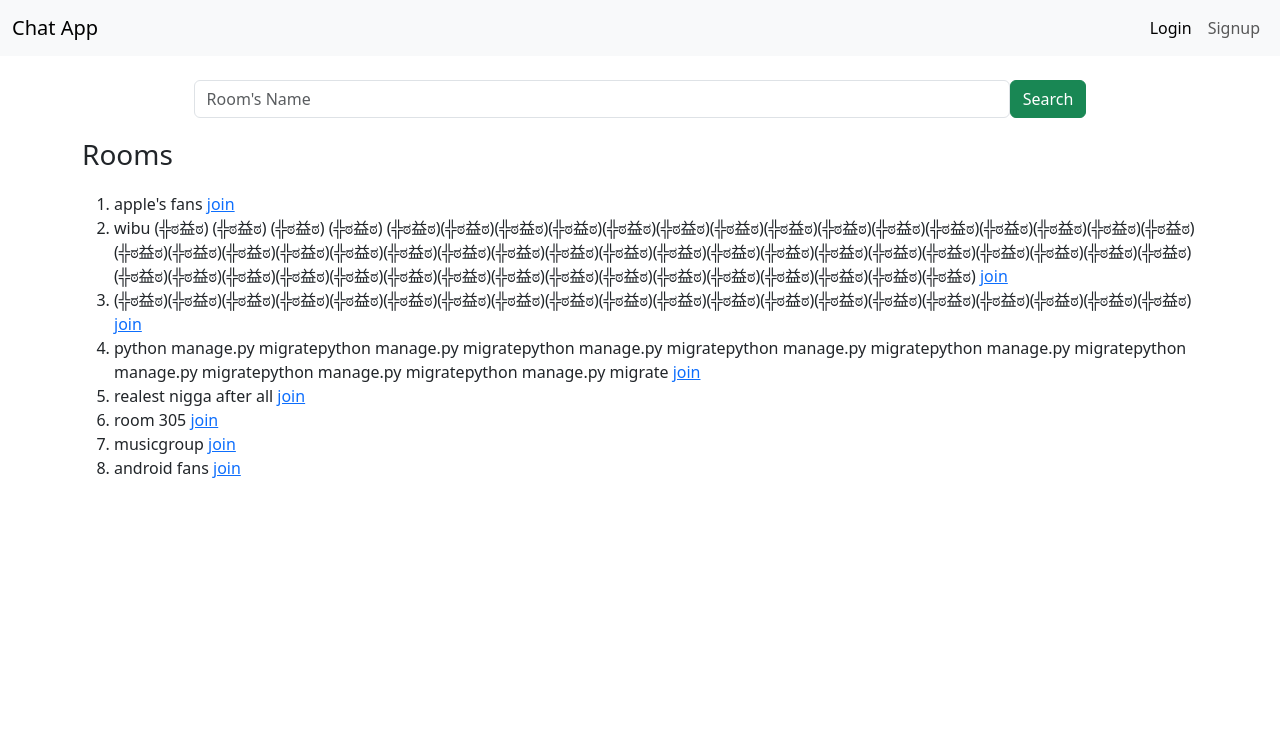
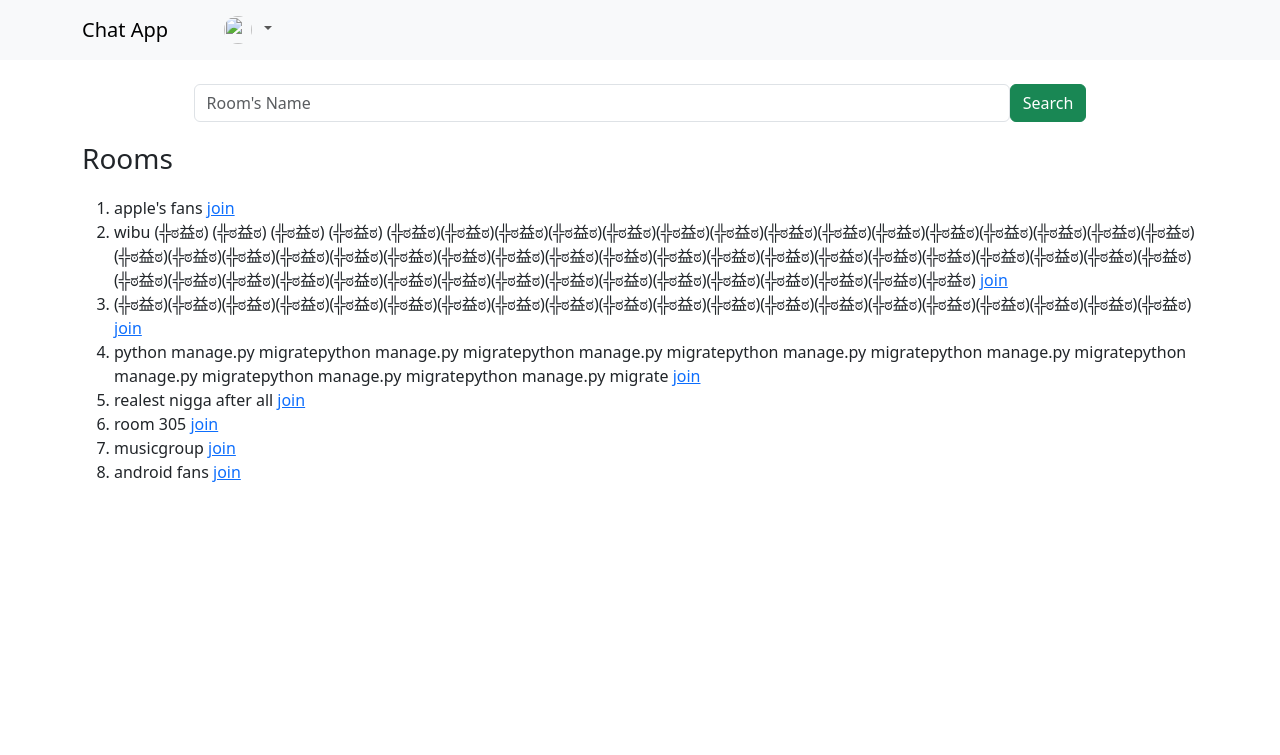
Before and after one commit to tranlequocthong313/chat-app-django, a Django app: page /chat/join_room/ in a window 1280 px wide. Shown: the top 755 px of the page. Run offline with Django 4.2, Linux system fonts and the light colour scheme; data comes from the database, SQL or seed files in the repository; both versions use the stored data as it was after the commit; parts of the project's set-up code (start-up, migrations or seed data) failed here and were passed over; some libraries are stand-ins or nearby versions.

Commit message:
updated ui

```diff
--- a/chat/views.py
+++ b/chat/views.py
@@ -58,6 +58,8 @@
         context["user"] = self.request.user
         Room.objects.get(id=kwargs["object"].id).members.add(self.request.user.id)
         context["messages"] = list(self.serialize_messages(context["room"]))
+        print(self.request.session.items())
+        print(self.request.user.id)
         return context
 
     def serialize_messages(self, room):
--- a/static/css/base.css
+++ b/static/css/base.css
@@ -80,15 +80,16 @@
     height: 100%
 }
 
-.userNavbarAvatar {
-    width: 30px;
-    height: 30px;
-    border-radius: 50%;
-}
-
 .userMsgAvatar {
     width: 20px;
     height: 20px;
     border-radius: 50%;
     margin-right: 8px;
 }
+
+.user-avatar {
+    width: 28px;
+    height: 28px;
+    border-radius: 50%;
+    margin-right: 4px;
+}
--- a/templates/base.html
+++ b/templates/base.html
@@ -7,16 +7,15 @@
     <meta charset="UTF-8">
     <meta http-equiv="X-UA-Compatible" content="IE=edge">
     <meta name="viewport" content="width=device-width, initial-scale=1.0">
-    <link rel="stylesheet" href="{% static 'css/base.css' %}">
     <link href="https://cdn.jsdelivr.net/npm/bootstrap@5.3.0-alpha1/dist/css/bootstrap.min.css" rel="stylesheet"
         integrity="sha384-GLhlTQ8iRABdZLl6O3oVMWSktQOp6b7In1Zl3/Jr59b6EGGoI1aFkw7cmDA6j6gD" crossorigin="anonymous">
-    <script src="//ajax.googleapis.com/ajax/libs/jquery/1.9.1/jquery.min.js"></script>
+    <link rel="stylesheet" href="{% static 'css/base.css' %}">
     <title>{% block title %}{% endblock %}</title>
 </head>
 
 <body>
     <nav class="navbar navbar-expand-lg bg-body-tertiary">
-        <div class="container-fluid">
+        <div class="container">
             <a class="navbar-brand" href="{% url 'home' %}">Chat App</a>
             <button class="navbar-toggler" type="button" data-bs-toggle="collapse" data-bs-target="#navbarScroll"
                 aria-controls="navbarScroll" aria-expanded="false" aria-label="Toggle navigation">
@@ -40,44 +39,45 @@
                     <li class="nav-item">
                         <a href="{% url 'chat_join' %}" class="nav-link active">Join Room</a>
                     </li>
+                </ul>
                 {% endif %}
-                </ul>
-                <ul class="navbar-nav ml-auto mb-2 mb-lg-0 d-flex align-items-center navbar-nav-scroll">
-                    <li class="nav-item">
+                <div class="collapse navbar-collapse" id="navbarsupportedcontent">
+                    <ul class="navbar-nav ms-auto">
+                        <li class="nav-item active">
                             <a href="#" class="nav-link active text-one-line">{% block room_name %}{% endblock %}</a>
                         </li>
-                    <li class="nav-item">
+                        <li class="nav-item active">
                             <a href="#" class="nav-link active text-one-line">{% block member_count %}{% endblock %}</a>
                         </li>
-                    {% if user.is_authenticated %}
-                    <div class="dropdown">
-                        <a href="#" class="nav-link active active dropdown-toggle" data-bs-toggle="dropdown"
-                            aria-expanded="false">
-                            <img class="userNavbarAvatar" src="{{user.avatar}}" alt="{{user.username}}">
+                        <li class="nav-item dropdown">
+                            <a href="#" class="nav-link dropdown-toggle" id="navbardropdown" role="button"
+                                data-toggle="dropdown" aria-haspopup="true" aria-expanded="false">
+                                <img class="user-avatar" src="{{user.avatar}}" alt="{{user.username}}">
                             </a>
-                        <div class="dropdown-menu">
-                            <a class="nav-link" href="{% url 'logout' %}">Logout</a>
+                            <div class="dropdown-menu" aria-labelledby="navbardropdown">
+                                <a class="dropdown-item" href="{% url 'logout' %}">Logout</a>
                             </div>
+                        </li>
+                    </ul>
                 </div>
-                    {% else %}
-                    <li class="nav-item">
-                        <a class="nav-link active" aria-current="page" href="{% url 'login' %}">Login</a>
-                    </li>
-                    <li class="nav-item">
-                        <a class="nav-link" href="{% url 'signup' %}">Signup</a>
-                    </li>
-                    {% endif %}
-                </ul>
             </div>
         </div>
     </nav>
 
+
     {% block content%}{% endblock %}
 
+    <script src="https://code.jquery.com/jquery-3.2.1.slim.min.js"
+        integrity="sha384-KJ3o2DKtIkvYIK3UENzmM7KCkRr/rE9/Qpg6aAZGJwFDMVNA/GpGFF93hXpG5KkN"
+        crossorigin="anonymous"></script>
+    <script src="https://cdnjs.cloudflare.com/ajax/libs/popper.js/1.12.9/umd/popper.min.js"
+        integrity="sha384-ApNbgh9B+Y1QKtv3Rn7W3mgPxhU9K/ScQsAP7hUibX39j7fakFPskvXusvfa0b4Q"
+        crossorigin="anonymous"></script>
+    <script src="https://maxcdn.bootstrapcdn.com/bootstrap/4.0.0/js/bootstrap.min.js"
+        integrity="sha384-JZR6Spejh4U02d8jOt6vLEHfe/JQGiRRSQQxSfFWpi1MquVdAyjUar5+76PVCmYl"
+        crossorigin="anonymous"></script>
+    <script src="//ajax.googleapis.com/ajax/libs/jquery/1.9.1/jquery.min.js"></script>
     <script type="module" src="{% static 'js/index.js' %}"></script>
-    <script src="https://cdn.jsdelivr.net/npm/bootstrap@5.3.0-alpha1/dist/js/bootstrap.bundle.min.js"
-        integrity="sha384-w76AqPfDkMBDXo30jS1Sgez6pr3x5MlQ1ZAGC+nuZB+EYdgRZgiwxhTBTkF7CXvN"
-        crossorigin="anonymous"></script>
 </body>
 
 </html>
```
Also changed, not shown: db.sqlite3. Lines whose indentation alone changed are shown as unchanged.
